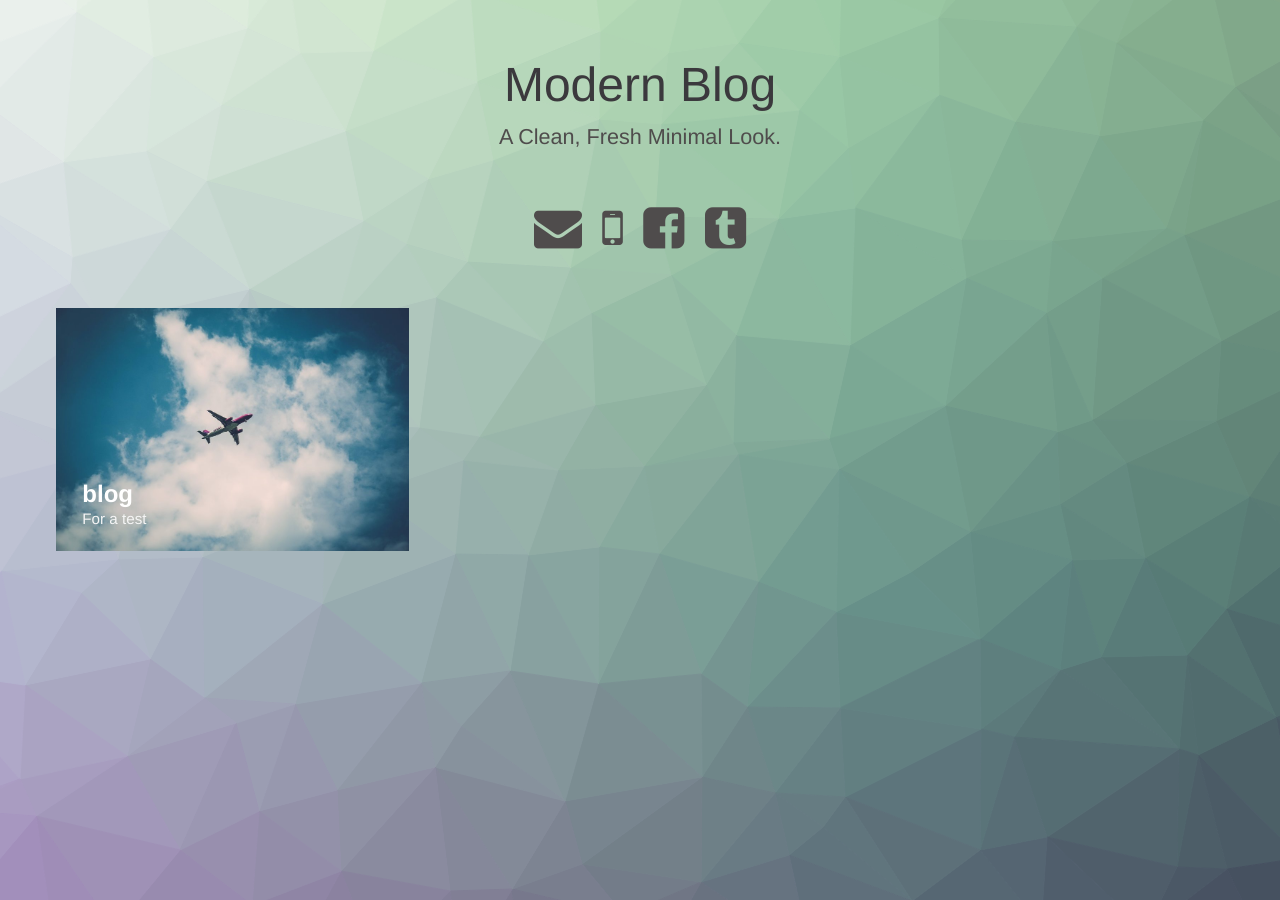
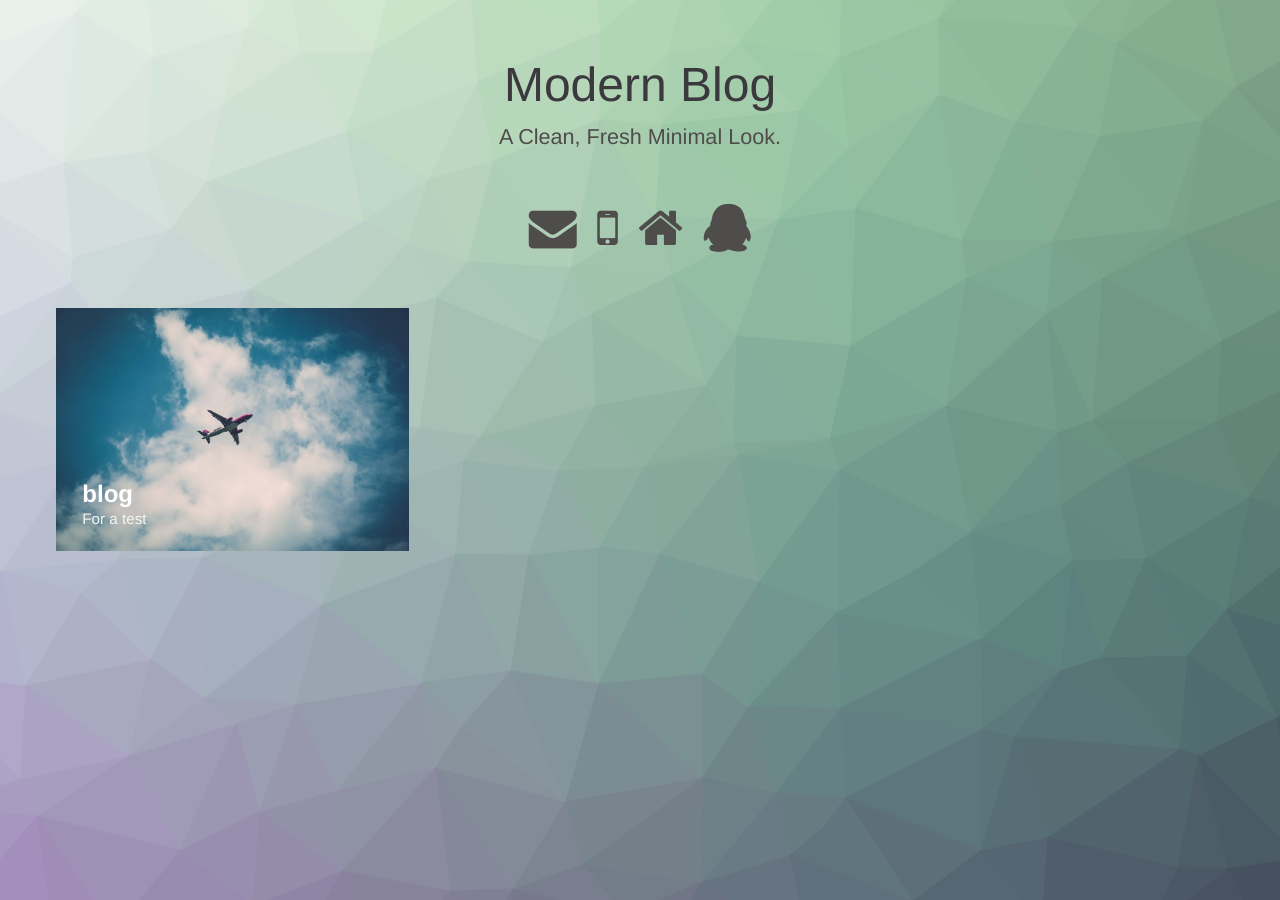
Before and after one commit to Chinese-alone/blog_of_XJC, a Jekyll site: the page built from index.html, in a window 1280 px wide. Built offline with Jekyll 4.4.1, drawn with Linux system fonts in a browser that asks for light colours.

Commit message:
icon change

```diff
--- a/index.html
+++ b/index.html
@@ -30,10 +30,10 @@ layout: compress
     <header class="header">
         <h1>Modern Blog<span>A Clean, Fresh Minimal Look.</span></h1>
         <nav class="links">
-            <a href="#"><i class="fa fa-envelope fa-3x"></i></a>
-            <a href="#"><i class="fa fa-mobile-phone fa-3x"></i></a>
-            <a href="#"><i class="fa fa-facebook-square fa-3x"></i></a>
-            <a href="#"><i class="fa fa-tumblr-square fa-3x"></i></a>
+            <a href="3103887573@qq.com"><i class="fa fa-envelope fa-3x"></i></a>
+            <a href="12315"><i class="fa fa-mobile-phone fa-3x"></i></a>
+            <a href="http://www.xujuncheng.cn"><i class="fa fa-home fa-3x"></i></a>
+            <a href="3103887573"><i class="fa fa-qq fa-3x"></i></a>
         </nav>
     </header>
     <div class="content">
```
